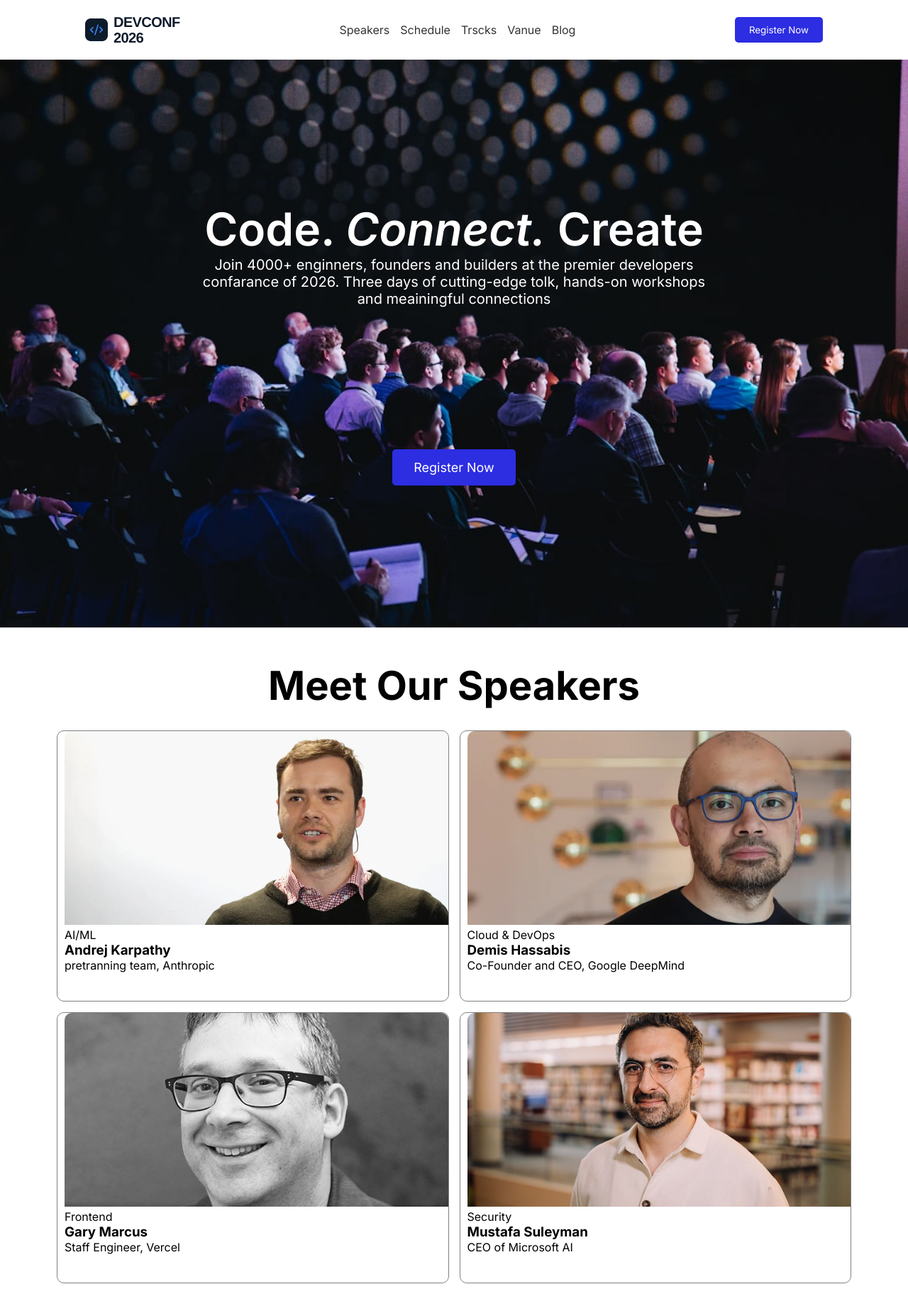
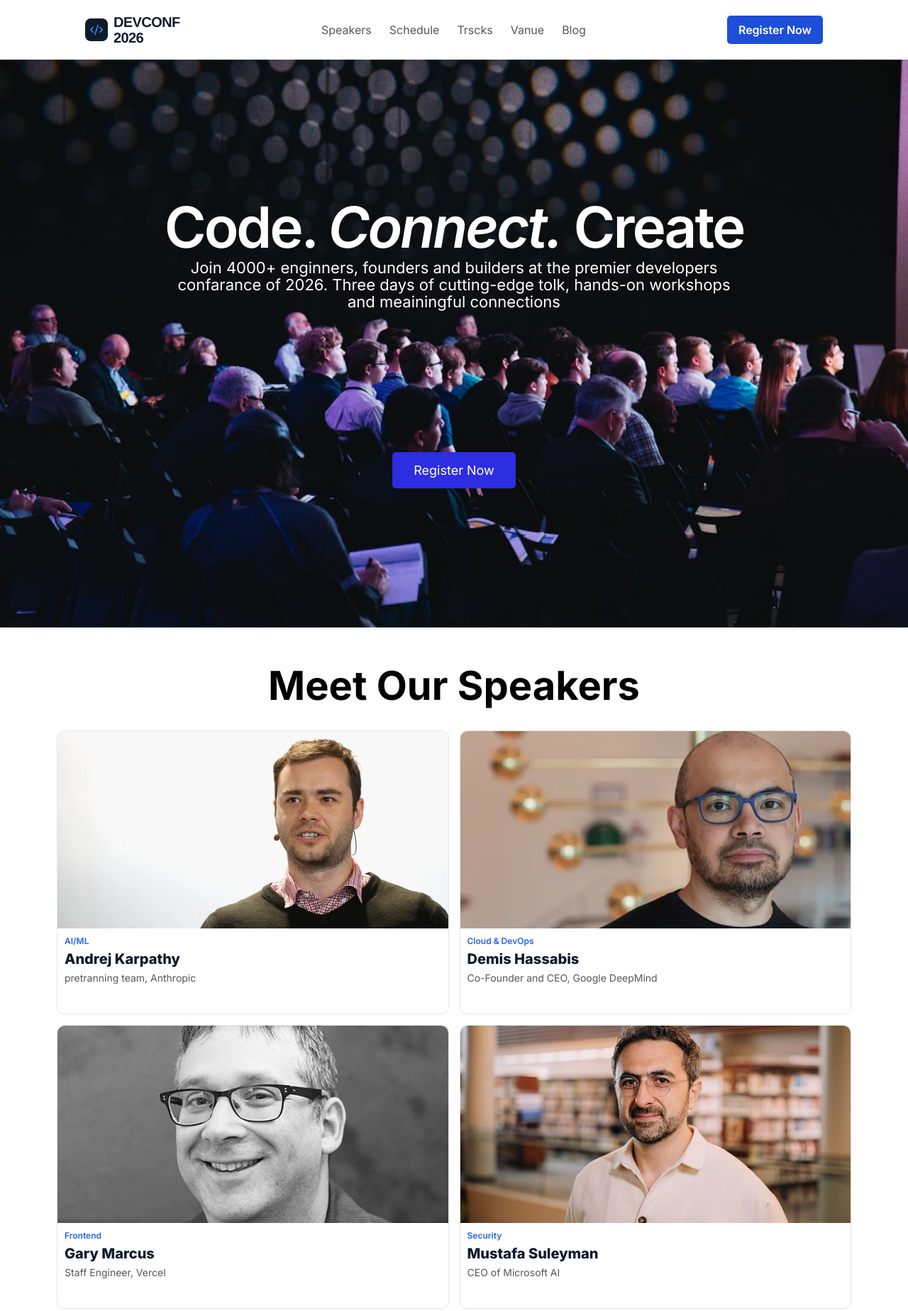
Before and after one commit to shodeshkumar1358/assignment-1, a plain HTML site: page index.html in a window 1280 px wide. Shown: the top 1847 px of the page at 71% size. Drawn offline with Linux system fonts and the light colour scheme.

Commit message:
all fonts and images properly fixing

```diff
--- a/index.html
+++ b/index.html
@@ -62,23 +62,29 @@
 
         <div class="speakers">
           <img src="./images/demis.png" alt="" />
+          <div class="speakers-text">
             <p class="Designation">Cloud & DevOps</p>
             <h3 class="name">Demis Hassabis</h3>
             <p class="position">Co-Founder and CEO, Google DeepMind</p>
           </div>
+        </div>
 
         <div class="speakers">
           <img src="./images/gary.png" alt="" />
+          <div class="speakers-text">
             <p class="Designation">Frontend</p>
             <h3 class="name">Gary Marcus</h3>
             <p class="position">Staff Engineer, Vercel</p>
           </div>
+        </div>
 
         <div class="speakers">
           <img src="./images/mustafa.png" alt="" />
+          <div class="speakers-text">
             <p class="Designation">Security</p>
             <h3 class="name">Mustafa Suleyman</h3>
             <p class="position">CEO of Microsoft AI</p>
+          </div>
         </div>
       </div>
     </section>
@@ -145,12 +151,12 @@
       <div class="container">
         <div class="section-title">
           <h2>Frequently Asked Questions</h2>
-          <p>Find answers to the most common questions about DevConfig 2026.</p>
+          <p>Find answers to the most common questions about DevConf 2026.</p>
         </div>
 
         <div class="faq-container">
           <details class="faq-item">
-            <summary>What is DevConfig 2026?</summary>
+            <summary>What is DevConf 2026?</summary>
             <p>
               DevConfig 2026 is a technology conference where developers,
               designers, and tech enthusiasts come together to learn from
--- a/style.css
+++ b/style.css
@@ -18,23 +18,22 @@
   display: flex;
   align-items: center;
   justify-content: center;
-  gap: 15px;
+  gap: 25px;
   list-style: none;
 }
 .navbar ul a {
   text-decoration: none;
-  color: rgb(51, 51, 51);
+  color: #575757;
   font-size: 16px;
-}
-
-.logo-text {
-  font-size: 18px;
-  color: rgb(29, 29, 44);
+  line-height: 25px;
 }
 .btn {
-  padding: 10px 20px;
+  font-size: 16px;
+  font-weight: 600;
+  line-height: 24px;
+  padding: 8px 16px;
   border: none;
-  background-color: rgb(45, 45, 226);
+  background-color: #1d4ed8;
   color: white;
   border-radius: 5px;
 }
@@ -60,12 +59,16 @@
 .hero h2,
 em {
   color: white;
-  font-size: 64px;
+  font-size: 80px;
   font-weight: 600;
+  line-height: 80px;
+  letter-spacing: -3px;
 }
 .hero p {
   color: white;
-  font-size: 20px;
+  font-size: 22px;
+  line-height: 24px;
+  margin-top: 5px;
 }
 .hero-btn {
   color: white;
@@ -87,12 +90,13 @@ em {
   padding: 0 80px;
 }
 .speakers {
-  border: 1px solid gray;
+  border: 1px solid #e5e7eb;
   border-radius: 10px;
   padding-bottom: 40px;
-  padding-left: 10px;
 }
 .speakers-text {
+  padding-left: 10px;
+  padding-top: 5px;
 }
 .speakers-heading {
   text-align: center;
@@ -108,6 +112,26 @@ em {
   object-fit: cover;
   border-top-left-radius: 10px;
   border-top-right-radius: 10px;
+}
+.Designation{
+  color: #2563eb;
+  font-size: 12px;
+  font-weight: 600;
+  line-height: 18px;
+}
+
+.name{
+  font-size: 20px;
+  line-height: 28px;
+  font-weight: 800;
+  color: #0d1b2a;
+  padding: 2px 0;
+}
+
+.position{
+  font-size: 14px;
+  line-height: 21px;
+  color: #575757;
 }
 /* Meet the speakers section end */
 
@@ -234,29 +258,6 @@ em {
   justify-content: center;
 }
 
-/* footer section start */
-.footer-section {
-  width: 100%;
-  height: 100px;
-  display: flex;
-  justify-content: space-between;
-  align-items: center;
-  background-color: #0d1b2a;
-  padding: 0 120px;
-}
-.footer-content p {
-  color: #888888;
-}
-.footer-nav {
-  display: flex;
-  text-decoration: none;
-  list-style: none;
-  gap: 20px;
-  color: #888888;
-  font-size: 16px;
-  line-height: 20px;
-}
-
 /*
 faq section */
 
@@ -335,3 +336,26 @@ faq section */
   background-color: #253248;
   transition: 0.3s;
 }
+
+/* footer section start */
+.footer-section {
+  width: 100%;
+  height: 100px;
+  display: flex;
+  justify-content: space-between;
+  align-items: center;
+  background-color: #0d1b2a;
+  padding: 0 120px;
+}
+.footer-content p {
+  color: #888888;
+}
+.footer-nav {
+  display: flex;
+  text-decoration: none;
+  list-style: none;
+  gap: 20px;
+  color: #888888;
+  font-size: 16px;
+  line-height: 20px;
+}
```
Lines whose indentation alone changed are shown as unchanged.
